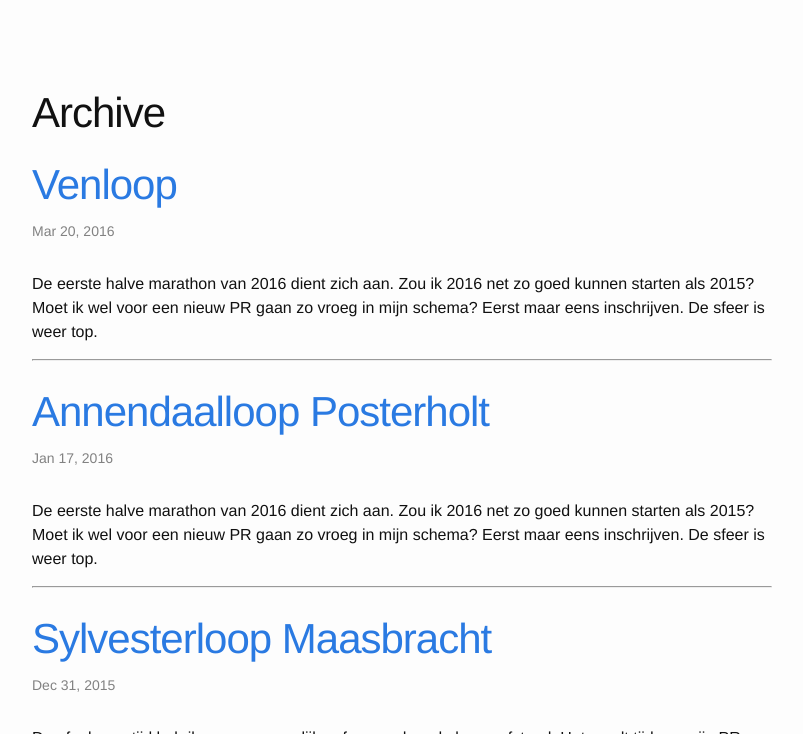
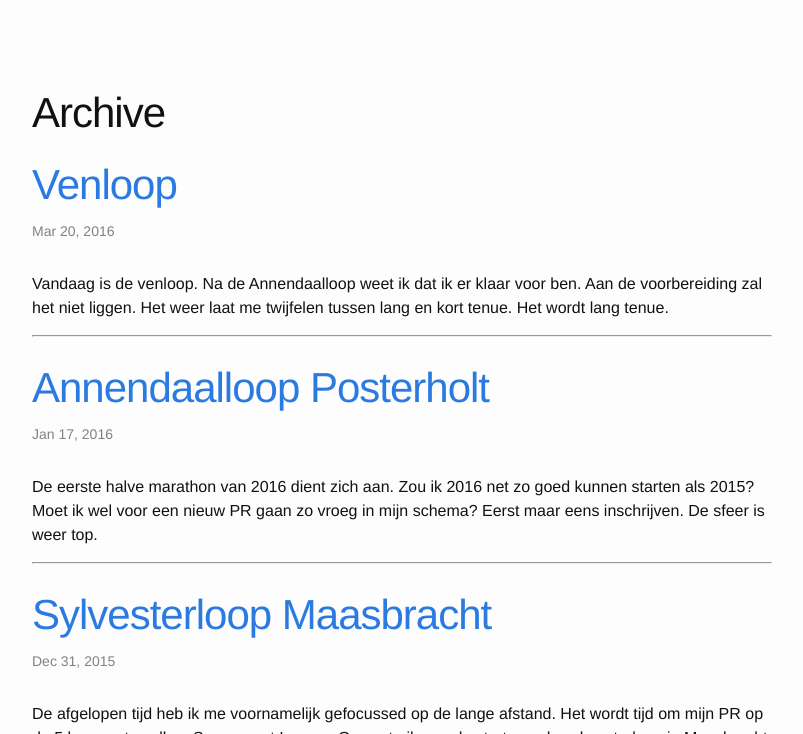
Before and after one commit to erictummers/hardlopen, a Jekyll site: the page built from archive.md, in a window 1280 px wide and 900 px high, cut to the strip 166-900 px from the top of the window. Shown: the whole strip, without its empty margins (238-1041 px from the left). Built offline with Jekyll 4.4.1, drawn with Linux system fonts in a browser that asks for light colours.

Commit message:
fixed merge problem

```diff
--- a/_posts/2016-03-20-venloop.md
+++ b/_posts/2016-03-20-venloop.md
@@ -2,21 +2,17 @@
 layout: post
 ---
 
-De eerste halve marathon van 2016 dient zich aan. Zou ik 2016 net zo goed kunnen starten als 2015? Moet ik wel voor een nieuw PR gaan zo vroeg in mijn schema? Eerst maar eens inschrijven. De sfeer is weer top.
+Vandaag is de venloop. Na de Annendaalloop weet ik dat ik er klaar voor ben. Aan de voorbereiding zal het niet liggen. Het weer laat me twijfelen tussen lang en kort tenue. Het wordt lang tenue.
 
-In het startvak is iedereen gezellig aan het babbelen. Iedereen is blij met het goede weer: een beetje koud, maar met een zonnetje. Dan klinkt het startschot en hoor je alleen nog schoenen op het asvalt.
+Op tijd stap ik het startvak in. Het plan is om vooraan in mijn startvak te staan en zo niet te veel hoef in te halen. Misschien kan ik aanhaken bij iemand die net iets sneller loopt. Als het startschot klinkt sta ik al achteraan op de rotonde; vorige keren stond ik dan nog 20 meter voor de rotonde.
 
-![startnummer 142](https://s-media-cache-ak0.pinimg.com/564x/29/97/3b/29973b13878b68fcd565003f7060e8f8.jpg)
+![startnummer 35789](https://s-media-cache-ak0.pinimg.com/564x/28/03/33/280333d3636d1141f77c5e076168450a.jpg)
 
-Mijn strategie is om weer de eerste ronde niet te hard te gaan en dan in de tweede ronde te kijken wat er nog mogelijk is. In een klein groepje van 5 lopen we lekker door.
+Alles loopt goed door. Ik kan mijn eigen tempo direct pakken. Misschien iets te serieus, want er zijn mensen die me gezien hebben maar ik hen niet. It's all in the game.
 
-Als we Posterholt weer naderen begin ik wat te versnellen. Tegelijkertijd high-five ik de verkeersregelaars en maak ik dus meer meters.
-
-De tweede ronde kan ik door blijven versnellen. De eindstreep haal ik in 1:43, net iets langzamer dan vorig jaar. De geregistreerde afstand komt met 21 km wel dichter in de buurt van de halve marathon dan vorig jaar.
-
-Ik voel me goed. Op naar de Venloop!
+Het negatief split pakt goed uit. Op het laatst heb ik nog genoeg over om te versnellen. Daardoor kom ik onder mijn 1:40 binnen (1:39:46)
 
 ## Links
 
-* [Resultaat op uitslagen.nl](http://www.uitslagen.nl/uitslag?id=2016011700921&tl=nl&zk=eric+tummers&taal=nl)
-* [Annendaalloop 2016 op Pinterest](https://nl.pinterest.com/erictummers/annendaalloop-2016/)
+* [Resultaat op uitslagen.nl](http://evenementen.uitslagen.nl/2016/venloop/details.php?s=35789&t=nl)
+* [Venloop 2016 op Pinterest](https://nl.pinterest.com/erictummers/venloop-2016/)
```
